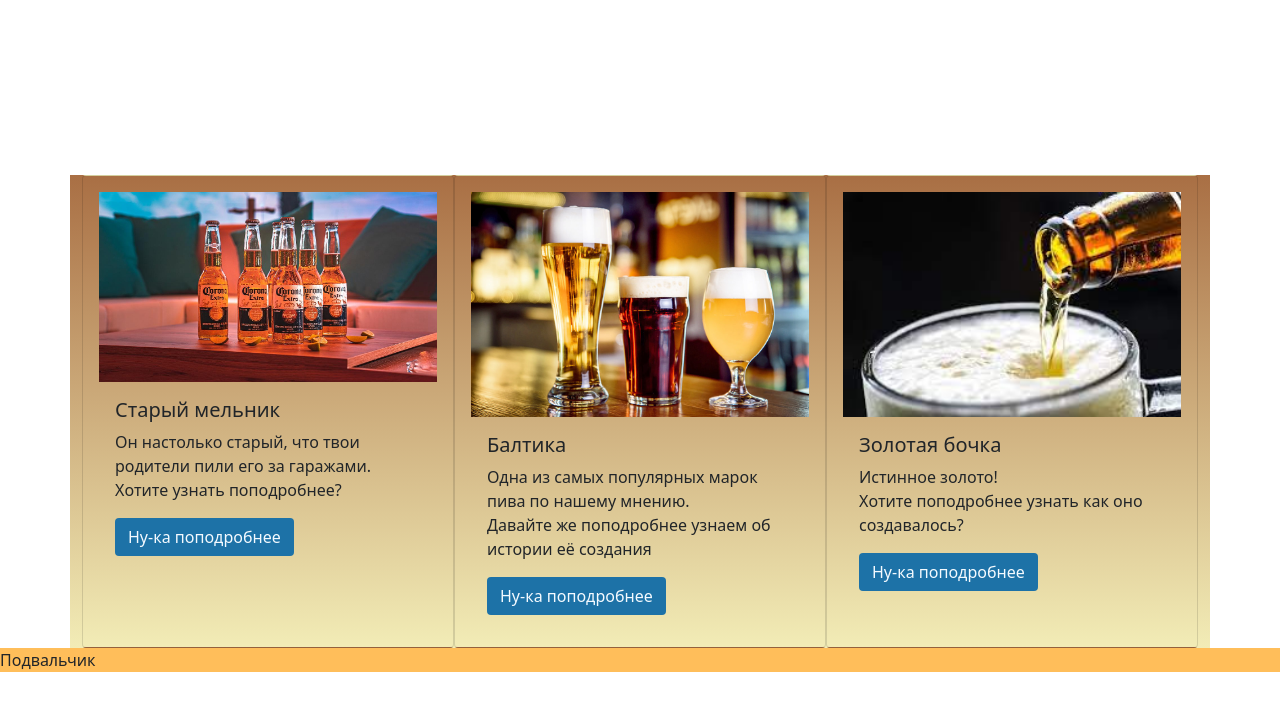
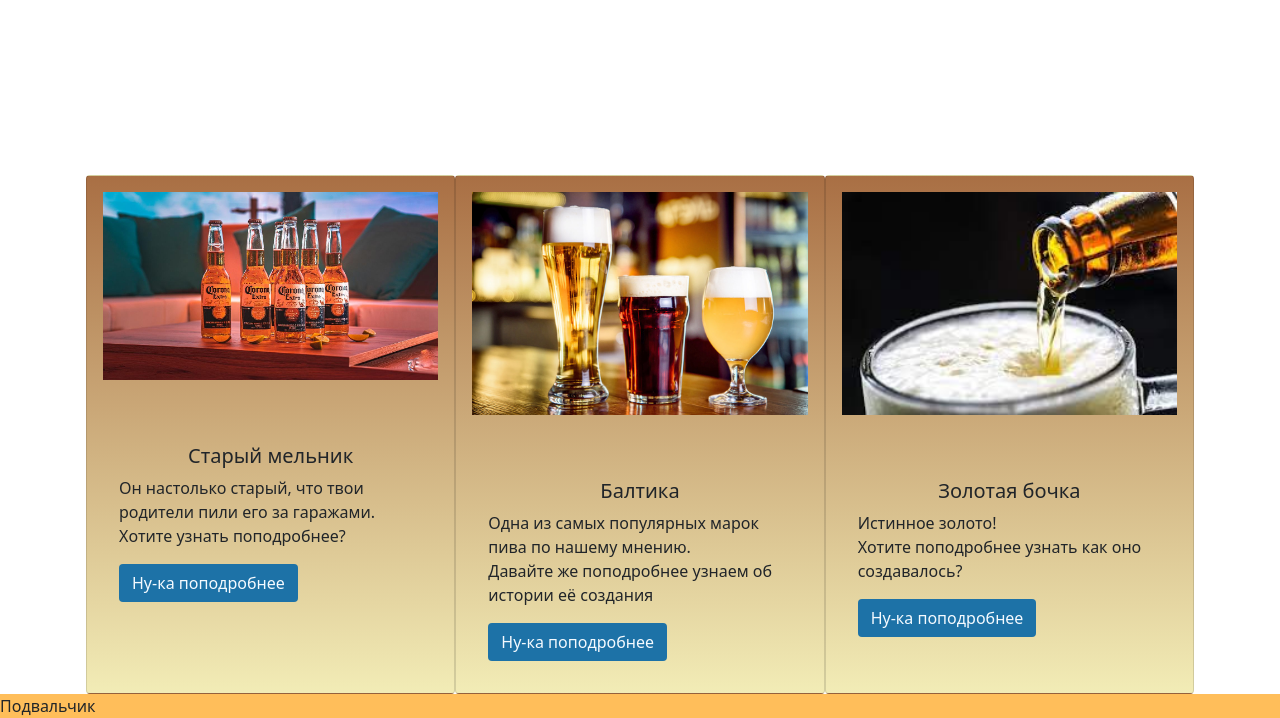
Before and after one commit to KyalaMun/BeerMaster, a plain HTML site: page index.html in a window 1280 px wide. Shown: the part 534-1252 px from the top of the page. Before the commit the page ends 1206 px from the top, so only its background shows below. Drawn offline with Linux system fonts and the light colour scheme.

Commit message:
textcenter

```diff
--- a/index.html
+++ b/index.html
@@ -38,12 +38,12 @@
                 <h3>Наш каталог</h3>
             </div>
         </div>
-        <div class="container px-4 beer-cards">
-            <div class="row row-cols-3">
-                <div class="card col beer-cards p-3  ">
+        <div class="container px-4">
+            <div class="row gx-3 row-cols-3">
+                <div class="card col beer-cards p-3 ">
                     <img class = "image"src="img\pivo1.jpg" class="card-img-top" alt="...">
                     <div class="card-body">
-                      <h5 class="card-title">Старый мельник</h5>
+                      <h5 class="card-title text-center mt-5">Старый мельник</h5>
                       <p class="card-text">Он настолько старый, что твои родители пили его за гаражами.<br>Хотите узнать поподробнее?</p>
                       <a href="#" class="btn btn-more">Ну-ка поподробнее</a>
                     </div>
@@ -51,7 +51,7 @@
                   <div class="card col p-3 beer-cards">
                     <img class="image" src="img/pivo2.jpg" class="card-img-top" alt="...">
                     <div class="card-body">
-                      <h5 class="card-title">Балтика</h5>
+                      <h5 class="card-title text-center mt-5" >Балтика</h5>
                       <p class="card-text">Одна из самых популярных марок пива по нашему мнению.<br>Давайте же поподробнее узнаем об истории её создания</p>
                       <a href="#" class="btn btn-more">Ну-ка поподробнее</a>
                     </div>
@@ -59,7 +59,7 @@
                   <div class="card col p-3 beer-cards">
                     <img class="image"src="img/pivo3.jpg" class="card-img-top" alt="...">
                     <div class="card-body">
-                      <h5 class="card-title">Золотая бочка</h5>
+                      <h5 class="card-title text-center mt-5">Золотая бочка</h5>
                       <p class="card-text">Истинное золото!<br>Хотите поподробнее узнать как оно создавалось? </p>
                       <a href="#" class="btn btn-more">Ну-ка поподробнее</a>
                     </div>
```
